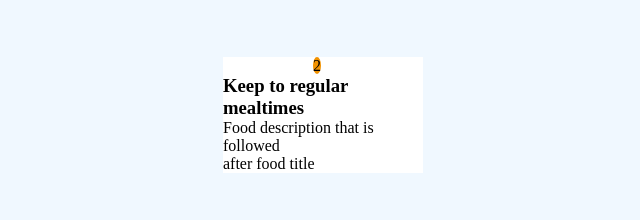
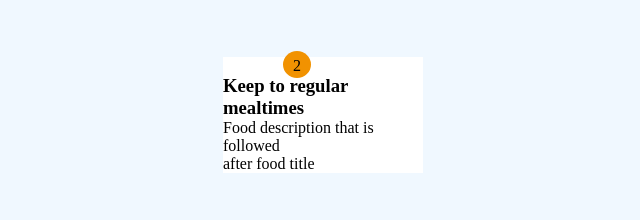
Before and after one commit to Samuel-Ndienye/EAT, a plain HTML site: page index.html in a window 1280 px wide. Shown: the part 774-994 px from the top of the page, 317-957 px from the left. Drawn offline with Linux system fonts and the light colour scheme; grey boxes are pictures that could not be loaded.

Commit message:
Update index.css

```diff
--- a/index.css
+++ b/index.css
@@ -95,8 +95,12 @@ text-align: center;
 -moz-border-radius:50%;
 -webkit-border-radius:50%;
 background-color:#f19201;
-border-radius: 50%;
-margin: 90px;
+border-radius: 200%;
+margin: 60px;
+padding-left: 5%;
+padding-right: 5%;
+padding-top: 3%;
+padding-bottom: 2%;
     }
 
     .keep{
```
